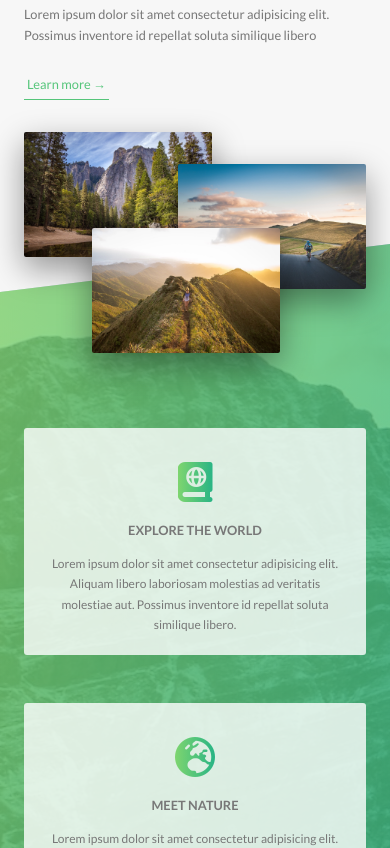
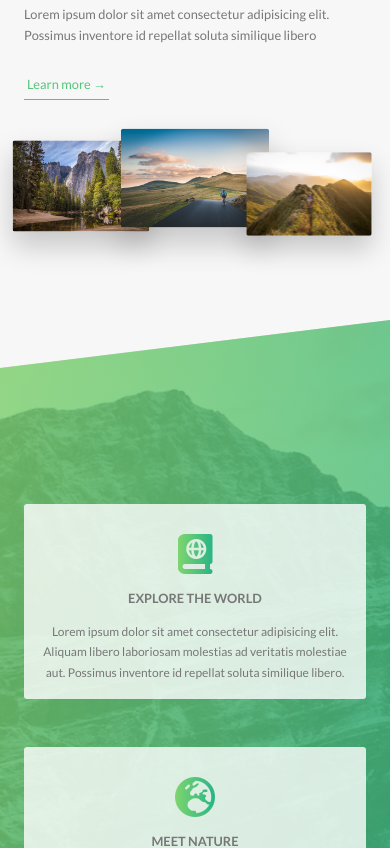
Before and after one commit to Naval63/Natorius, a website: page src/index.html in a window 390 px wide. Shown: the part 1140-1988 px from the top of the page. Drawn offline with nearby package versions, Linux system fonts and the light colour scheme; files that its build step writes are made by us from their sources.

Commit message:
add. media queries

```diff
--- a/src/scss/base/_utilities.scss
+++ b/src/scss/base/_utilities.scss
@@ -8,10 +8,18 @@
 
 .u-margin-bottom-medium {
     margin-bottom: 4rem;
+
+    @include respond(tap-port) {
+        margin-bottom: 3rem;
+    }
 }
 
 .u-margin-bottom-big {
     margin-bottom: 8rem;
+
+    @include respond(tap-port) {
+        margin-bottom: 5rem;
+    }
 }
 
 .u-margin-top-big{
--- a/src/scss/components/_composition.scss
+++ b/src/scss/components/_composition.scss
@@ -10,18 +10,46 @@
         transition: all .2s;
         outline-offset: 2rem;
 
+        @include respond(tab-port) {
+            float: left;
+            position: relative;
+            width: 33.3333%;
+            box-shadow: 0 1.5rem 3rem rgba($color-dark, .2);
+        }
+
         &--p1 {
             left: 0;
             top: -2rem;
+
+            @include respond(tab-port) {
+                top: 0;
+                transform: scale(1.2);
+            }
         }
+
         &--p2 {
             right: 0;
             top: 2rem;
+
+            @include respond(tab-port) {
+                top: -1rem;
+                transform: scale(1.3);
+                z-index: 10;
+            }
+
         }
+
         &--p3 {
             left: 20%;
             top: 10rem;
+
+            @include respond(tab-port) {
+                top: 1rem;
+                left: 0;
+                transform: scale(1.1);
+            }
         }
+
         &:hover {
             outline: 1.5rem solid $color-primary;
             transform: scale(1.08) translateY(-.5rem);
--- a/src/scss/components/_feature-box.scss
+++ b/src/scss/components/_feature-box.scss
@@ -7,6 +7,10 @@
     box-shadow: 0 1.5rem 4 rem rgba($color-dark, .15);
     transition: transform .3s;
 
+    @include respond(tab-port) {
+        padding: 2rem;
+    }
+
     &__icon {
         font-size: 5rem;
         margin-bottom: .5rem;
@@ -15,6 +19,10 @@
         -webkit-background-clip: text;
         color: transparent;
 
+        @include respond(tab-port) {
+            margin-bottom: 0;
+        }
+
     }
     &:hover {
         transform: translateY(-1.5rem) scale(1.03);
--- a/src/scss/layout/_footer.scss
+++ b/src/scss/layout/_footer.scss
@@ -11,6 +11,10 @@
     &__logo-box {
         text-align: center;
         margin-bottom: 8rem;
+
+        @include respond(tab-port) {
+            margin-bottom: 6rem;
+        }
     }
 
     &__logo {
--- a/src/scss/pages/_home.scss
+++ b/src/scss/pages/_home.scss
@@ -2,6 +2,10 @@
     background-color: $color-grey-light-1;
     padding: 25rem 0;
     margin-top: -20vh;
+
+    @include respond(tap-port) {
+        padding: 20rem 0;
+    }
 }
 
 .section-features {
@@ -18,22 +22,38 @@
     & > * {
         transform: skewY(7deg);
     }
+
+    @include respond(tap-port) {
+        padding: 10rem 0;
+    }
 }
 
 .section-tours {
     background-color: $color-grey-light-1;
     padding: 25rem 0 15rem 0;
     margin-top: -10rem;
+
+    @include respond(tap-port) {
+        padding: 20rem 0 10rem 0;
+    }
 }
 
 .section-stories{
     position: relative;
     padding: 16rem 0;
+
+    @include respond(tap-port) {
+        padding: 10rem 0;
+    }
 }
 
 .section-book {
     padding: 16rem 0;
     background-image: linear-gradient(to right bottom, $color-primary-light, $color-primary-dark);
+
+    @include respond(tap-port) {
+        padding: 10rem 0;
+    }
 }
 
 .book {
```
